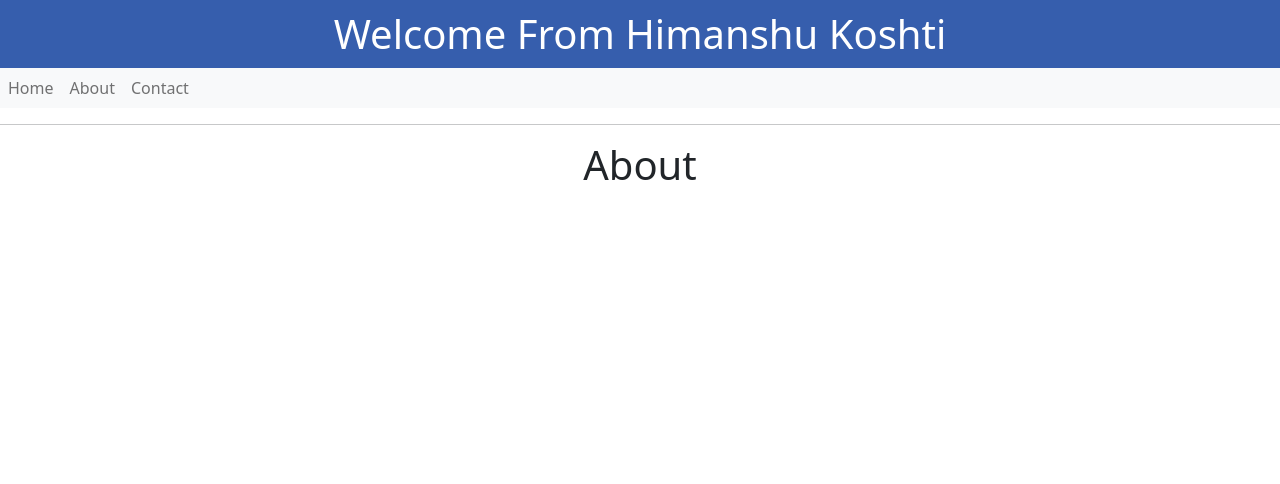
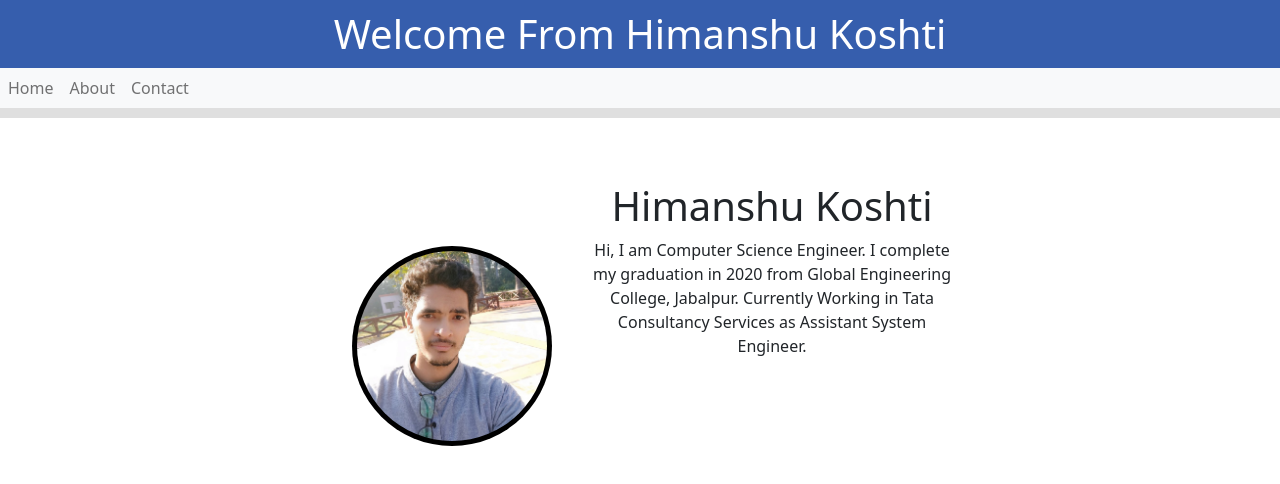
Before and after one commit to Himanshu-Koshti-lab/portfolio, a React (Create React App) app: page /About in a window 1280 px wide. Shown: the top 484 px of the page. Built offline with nearby package versions, Linux system fonts and the light colour scheme.

Commit message:
Added About Pages

```diff
--- a/src/App.css
+++ b/src/App.css
@@ -11,6 +11,46 @@
   .App-logo {
     animation: App-logo-spin infinite 20s linear;
   }
+}
+
+li {
+  align-items: right;
+  justify-content: right;
+}
+
+.Card {
+  display: inline-block;
+  margin: 5%;
+  width: 50%;
+  align-items: center;
+  justify-content: center;
+}
+p {
+  overflow: hidden;
+  align-items: center;
+  justify-content: center;
+  height: auto;
+}
+h1 {
+  overflow: hidden;
+}
+img {
+  float: left;
+  margin: 10% 5%;
+  width: 200px;
+  border-radius: 100px;
+  padding: 5px;
+  background: #000;
+}
+
+hr {
+  background: gray;
+  padding: 5px;
+  margin: 0;
+}
+
+li:hover {
+  background: lightgray;
 }
 
 .App-header {
--- a/src/App.js
+++ b/src/App.js
@@ -30,8 +30,8 @@ function App() {
         <hr />
         <Switch>
           <Route exact path="/" component={Home} />
-          <Route exact path="/About" component={About} />
-          <Route exact path="/Contact" component={Contact} />
+          <Route path="/About" component={About} />
+          <Route path="/Contact" component={Contact} />
         </Switch>
       </div>
     </Router>
--- a/src/pages/About.js
+++ b/src/pages/About.js
@@ -1,10 +1,20 @@
 import React, { Component } from "react";
+import "../App.css";
+import Profile from "../images/profile-pic.jpg";
 
 class About extends Component {
   render() {
     return (
       <div>
-        <h1>About</h1>
+        <section className="Card">
+          <img src={Profile} alt="Profile-pic" />
+          <h1>Himanshu Koshti</h1>
+          <p>
+            Hi, I am Computer Science Engineer. I complete my graduation in 2020
+            from Global Engineering College, Jabalpur. Currently Working in Tata
+            Consultancy Services as Assistant System Engineer.
+          </p>
+        </section>
       </div>
     );
   }
```
Also changed, not shown: src/images/profile-pic.jpg (added).
